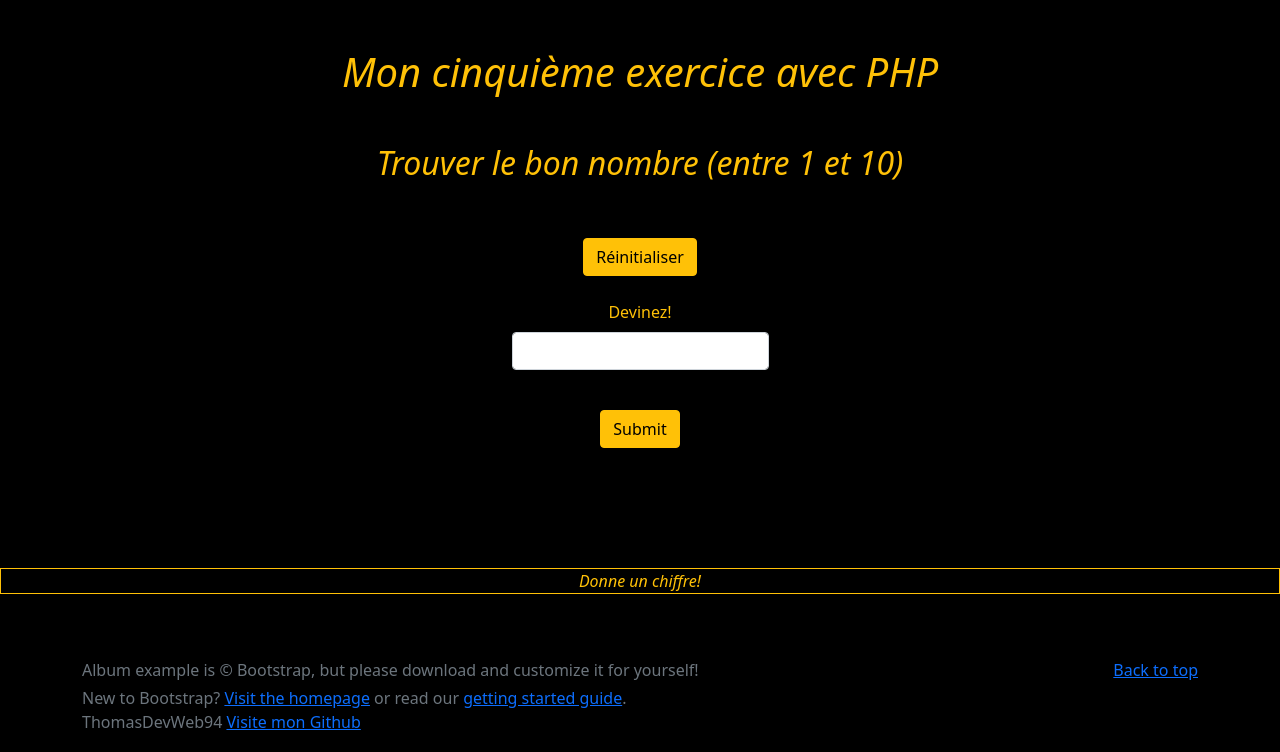
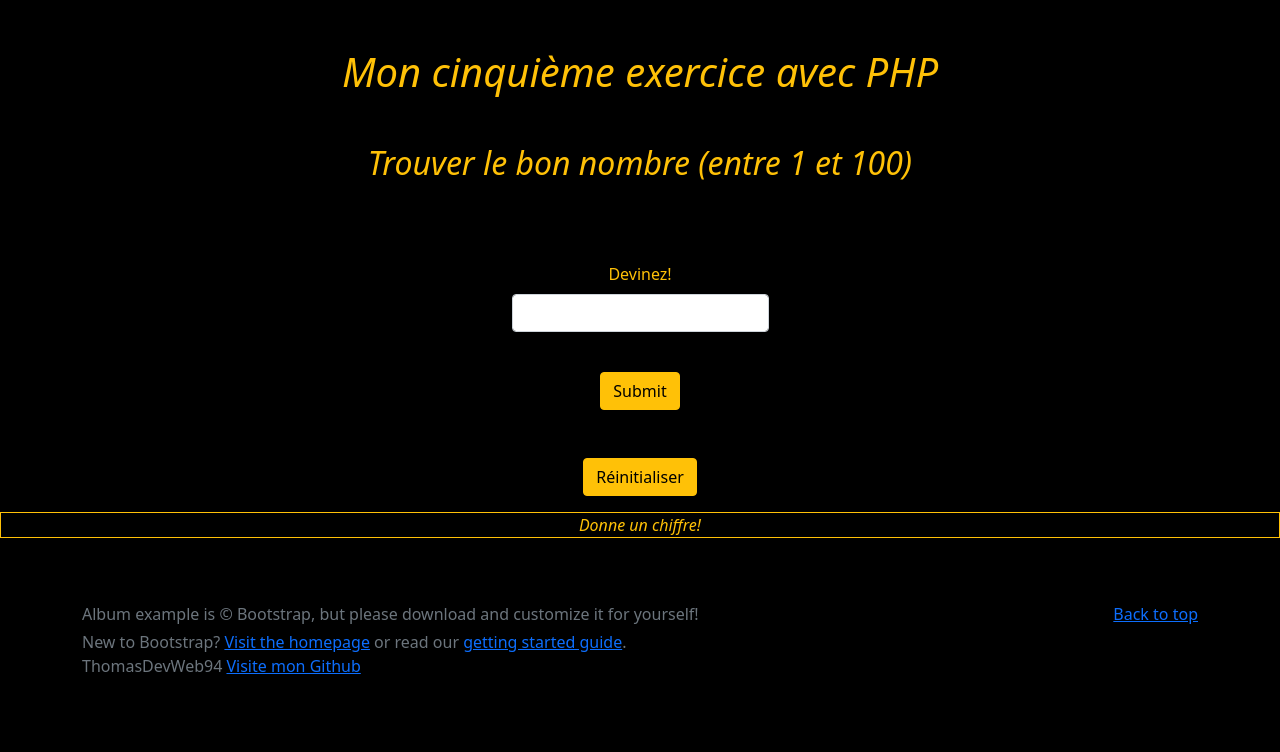
Before and after one commit to Thomas94170/mon-site-en-PHP, a PHP site: page /testPHP5.php in a window 1280 px wide. Shown: the part 56-808 px from the top of the page. After the commit the page ends 730 px from the top, so only its background shows below. Run offline with PHP 8.4, Linux system fonts and the light colour scheme.

Commit message:
correction chiffre mystere

```diff
--- a/Exo2/testPHP5.php
+++ b/Exo2/testPHP5.php
@@ -13,20 +13,22 @@
 <body>
     <?php
     include("menu.php");
-    $nbreAleatoire = rand(1, 10);
+
+    session_start();
+    if (!isset($_SESSION['chiffreAleatoire'])) {
+        $_SESSION['chiffreAleatoire'] = rand(1, 100);
+    }
+
     ?>
     <br><br>
     <h1 class="fst-italic text-warning text-center">Mon cinquième exercice avec PHP</h1>
     <br><br>
-    <h2 class="fst-italic text-warning text-center">Trouver le bon nombre (entre 1 et 10)</h2>
+    <h2 class="fst-italic text-warning text-center">Trouver le bon nombre (entre 1 et 100)</h2>
 
 
     <br><br>
     <div class="d-flex justify-content-center">
         <form action="#" method="POST">
-            <div class="d-flex justify-content-center">
-                <button type="submit" class="btn btn-warning">Réinitialiser</button>
-            </div>
             <br>
             <div class="mb-3 text-warning text-center">
                 <label for="chiffre" class="form-label text-warning">Devinez!</label>
@@ -36,20 +38,37 @@
             <div class="d-flex justify-content-center">
                 <button type="submit" class="btn btn-warning">Submit</button>
             </div>
-            <br><br><br>
-
+            <br>
         </form>
     </div>
-    <br><br>
+    <br>
+    <div class="d-flex justify-content-center">
+        <form action="#" method="POST">
+            <div class="mb-3 text-warning text-center d-flex justify-content-center">
+                <input type="hidden" name="erase" value="yes">
+                <button type="submit" class="btn btn-warning">Réinitialiser</button>
+            </div>
+        </form>
+    </div>
+
 
     <div class="fst-italic text-warning text-center border border-warning table">
         <?php
+
+        if (isset($_POST['erase']) && $_POST['erase'] === "yes") {
+            $_SESSION['chiffreAleatoire'] = rand(1, 100);
+        }
+        // echo $_SESSION['chiffreAleatoire'];
+        $nbreAleatoire = $_SESSION['chiffreAleatoire'];
+
+
         if (isset($_POST['chiffre']) && $_POST['chiffre'] > 0) {
+            $chiffreSaisi = (int)$_POST['chiffre'];
             if ($nbreAleatoire === (int)$_POST['chiffre']) {
                 echo "<p class='fst-italic text-warning text-center'>Trouvé!</p>";
-            } elseif ((int)$_POST['chiffre'] < $nbreAleatoire) {
+            } elseif ($chiffreSaisi < $nbreAleatoire) {
                 echo "<p class='fst-italic text-warning text-center'>Ton chiffre est plus petit que la bonne réponse</p>";
-            } elseif ((int)$_POST['chiffre'] > $nbreAleatoire) {
+            } elseif ($chiffreSaisi > $nbreAleatoire) {
                 echo "<p class='fst-italic text-warning text-center'>Ton chiffre est plus grand que la bonne réponse</p>";
             }
         } else {
```
